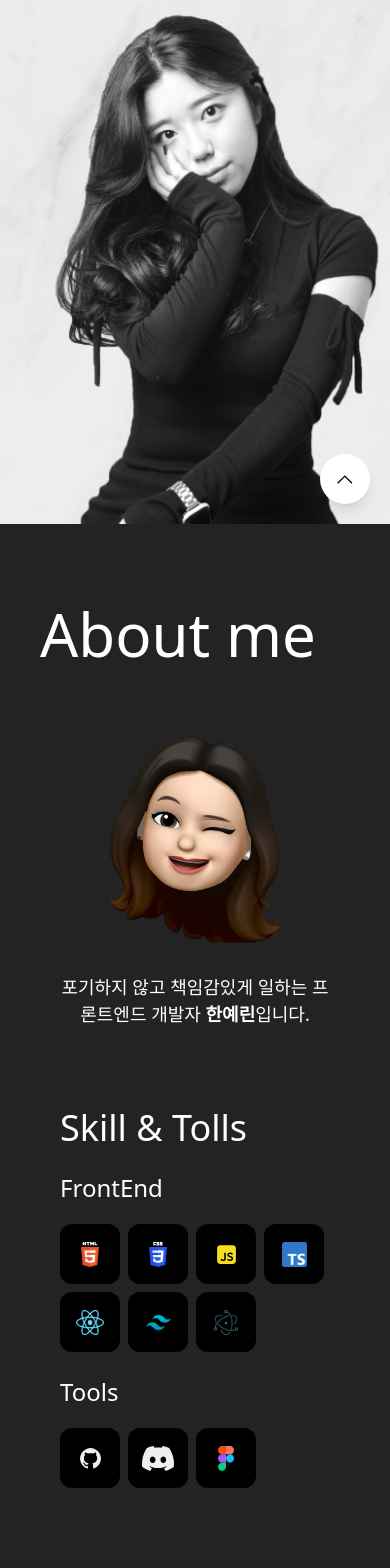
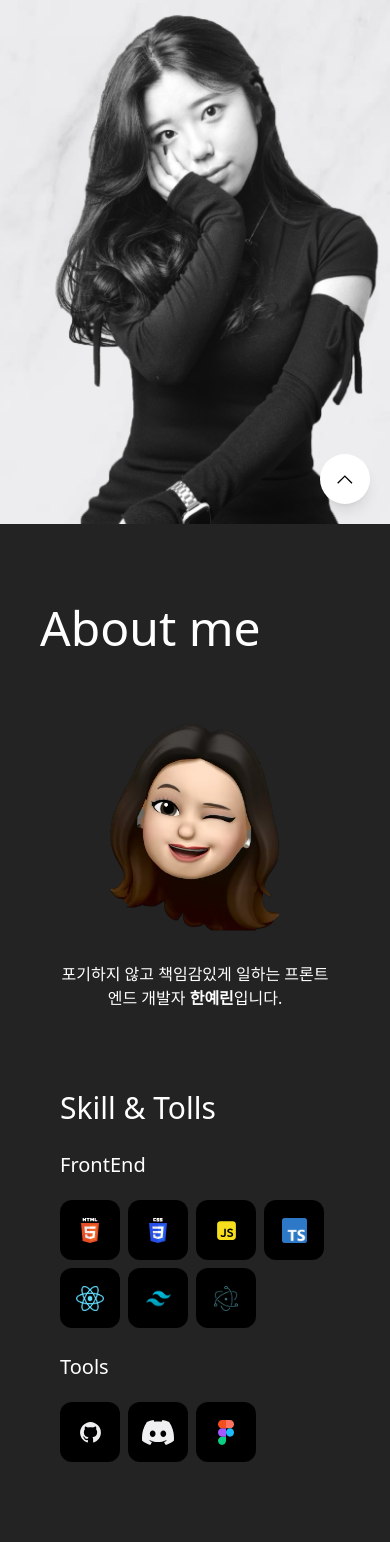
Before and after one commit to hyr0208/portfolio, a React (Create React App) app: page / in a window 390 px wide. Shown: the part 320-1888 px from the top of the page. After the commit the page ends 1862 px from the top, so only its background shows below. Built offline with nearby package versions, Linux system fonts and the light colour scheme.

Commit message:
refactor: 반응형 크기 조정

```diff
--- a/src/pages/aboutMe/AboutMe.tsx
+++ b/src/pages/aboutMe/AboutMe.tsx
@@ -14,7 +14,7 @@ function AboutMe() {
   return (
     <div className="">
       <div className=" relative h-full bg-[#232323] px-10 py-10 z-1 max-lg:h-auto max-lg:py-20">
-        <h2 className="text-white text-6xl ">About me</h2>
+        <h2 className="text-white md:text-6xl text-5xl">About me</h2>
 
         <div className="md:px-52 px-5 flex flex-col gap-20">
           <div className="flex flex-col items-center pt-10">
@@ -25,7 +25,7 @@ function AboutMe() {
             />
 
             <div>
-              <p className="text-white font-light text-center md:text-[24px] text-[18px]">
+              <p className="text-white font-light text-center md:text-[24px] text-[16px]">
                 포기하지 않고 책임감있게 일하는 프론트엔드 개발자{" "}
                 <span className="font-bold">한예린</span>입니다.
               </p>
@@ -33,11 +33,13 @@ function AboutMe() {
           </div>
 
           <div className="flex flex-col items-start gap-6 ">
-            <div className="text-white text-4xl font-normal">Skill & Tolls</div>
+            <div className="text-white md:text-4xl text-3xl font-normal">
+              Skill & Tolls
+            </div>
 
             <div className="grid md:grid-cols-2 grid-cols-1 gap-6">
               <div>
-                <div className="text-white text-2xl font-light pb-5">
+                <div className="text-white md:text-2xl text-[20px] font-light pb-5">
                   FrontEnd
                 </div>
 
@@ -60,7 +62,9 @@ function AboutMe() {
               </div>
 
               <div>
-                <div className="text-white text-2xl font-light pb-5">Tools</div>
+                <div className="text-white md:text-2xl text-[20px] font-light pb-5">
+                  Tools
+                </div>
 
                 <div className="flex flex-wrap md:gap-3 gap-2">
                   {[github, discord, figma].map((icon, idx) => (
--- a/src/pages/mainProfile/MainProfile.tsx
+++ b/src/pages/mainProfile/MainProfile.tsx
@@ -26,10 +26,10 @@ function MainProfile() {
         />
 
         <div className="absolute inset-0 text-center w-full pt-10 translate-y-[60px]">
-          <p className="text-[40px] md:text-[80px] text-white/80 font-normal tracking-tight leading-none">
+          <p className="text-[40px] md:text-[80px] text-white/90 font-normal tracking-tight leading-none">
             Front-End Developer
           </p>
-          <p className="absolute top-[8%] md:top-[10%] left-1/2 -translate-x-1/2 text-[26px] md:text-[50px] text-black font-normal leading-none">
+          <p className="absolute top-[9%] md:top-[10%] left-1/2 -translate-x-1/2 text-[26px] md:text-[50px] text-black font-normal leading-none">
             프론트엔드 개발자
           </p>
         </div>
```
